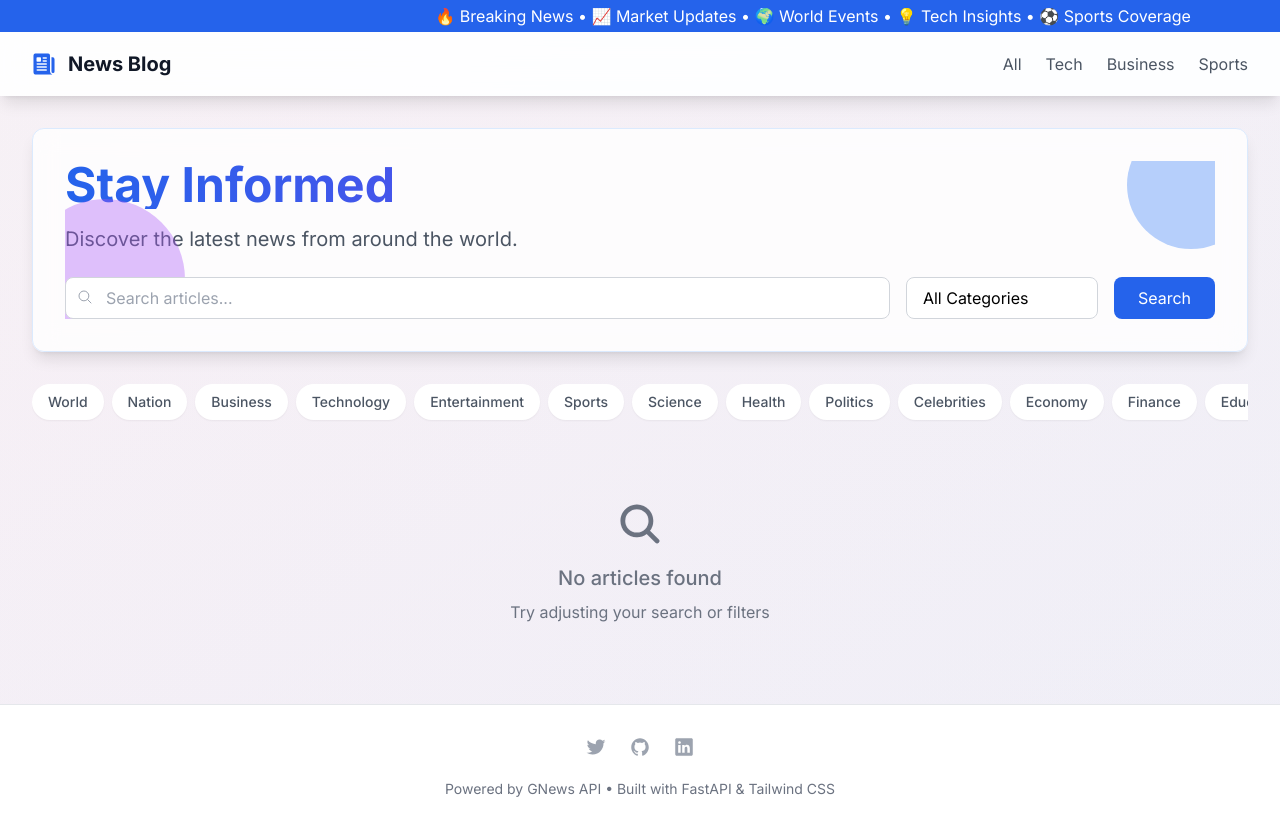
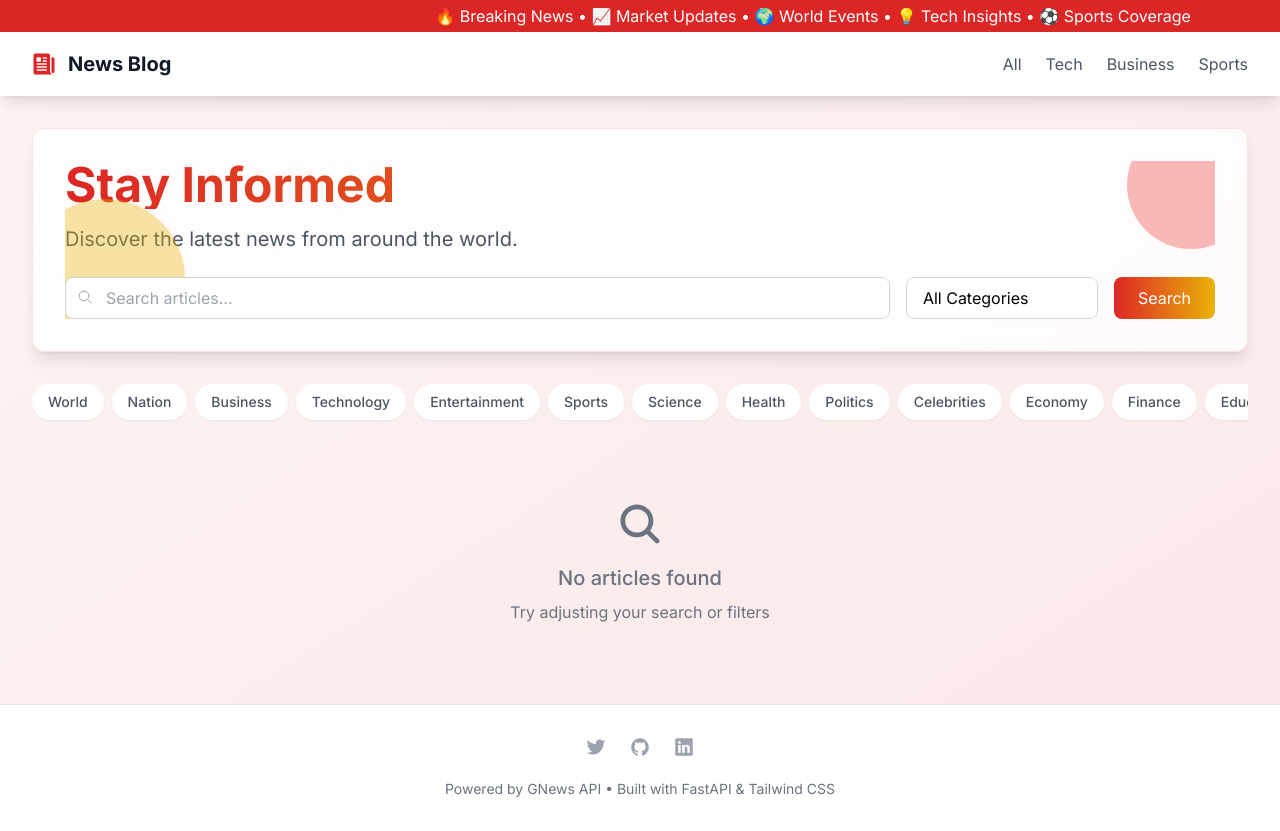
Before and after one commit to Balogunolalere/blogbackend, a FastAPI app: page / in a window 1280 px wide. Run offline with FastAPI, Linux system fonts and the light colour scheme; data that the repository does not hold is empty; some libraries are stand-ins or nearby versions.

Commit message:
Enhance article templates with updated color scheme and improved styling elements

```diff
--- a/templates/base.html
+++ b/templates/base.html
@@ -45,7 +45,7 @@
     </script>
     <style>
         .animated-bg {
-            background: linear-gradient(-45deg, #ee7752, #e73c7e, #23a6d5, #23d5ab);
+            background: linear-gradient(-45deg, #dc2626, #b91c1c, #fbbf24, #f59e0b);
             background-size: 400% 400%;
             animation: gradient 15s ease infinite;
         }
@@ -63,9 +63,9 @@
         }
     </style>
 </head>
-<body class="bg-gradient-to-br from-gray-50 to-blue-50 font-[Inter] min-h-screen flex flex-col">
+<body class="bg-gradient-to-br from-white to-red-50 font-[Inter] min-h-screen flex flex-col">
     <!-- News Ticker -->
-    <div class="bg-blue-600 text-white overflow-hidden py-1">
+    <div class="bg-red-600 text-white overflow-hidden py-1">
         <div class="news-ticker whitespace-nowrap">
             🔥 Breaking News • 📈 Market Updates • 🌍 World Events • 💡 Tech Insights • ⚽ Sports Coverage
         </div>
@@ -77,7 +77,7 @@
             <div class="flex justify-between h-16">
                 <div class="flex items-center">
                     <a href="/" class="flex items-center space-x-3">
-                        <ion-icon name="newspaper" class="text-xl sm:text-2xl text-blue-600"></ion-icon>
+                        <ion-icon name="newspaper" class="text-xl sm:text-2xl text-red-600"></ion-icon>
                         <span class="font-bold text-lg sm:text-xl text-gray-900">News Blog</span>
                     </a>
                 </div>
@@ -89,20 +89,20 @@
                 </div>
                 <!-- Desktop Category Menu -->
                 <div class="hidden md:flex items-center space-x-6">
-                    <a href="/" class="text-gray-600 hover:text-blue-600 transition-colors">All</a>
-                    <a href="/?category=technology" class="text-gray-600 hover:text-blue-600 transition-colors">Tech</a>
-                    <a href="/?category=business" class="text-gray-600 hover:text-blue-600 transition-colors">Business</a>
-                    <a href="/?category=sports" class="text-gray-600 hover:text-blue-600 transition-colors">Sports</a>
+                    <a href="/" class="text-gray-600 hover:text-red-600 transition-colors">All</a>
+                    <a href="/?category=technology" class="text-gray-600 hover:text-red-600 transition-colors">Tech</a>
+                    <a href="/?category=business" class="text-gray-600 hover:text-red-600 transition-colors">Business</a>
+                    <a href="/?category=sports" class="text-gray-600 hover:text-red-600 transition-colors">Sports</a>
                 </div>
             </div>
         </div>
         <!-- Mobile Menu Dropdown -->
         <div id="mobile-menu" class="hidden md:hidden">
             <div class="px-2 pt-2 pb-3 space-y-1">
-                <a href="/" class="block px-3 py-2 text-gray-600 hover:text-blue-600">All</a>
-                <a href="/?category=technology" class="block px-3 py-2 text-gray-600 hover:text-blue-600">Tech</a>
-                <a href="/?category=business" class="block px-3 py-2 text-gray-600 hover:text-blue-600">Business</a>
-                <a href="/?category=sports" class="block px-3 py-2 text-gray-600 hover:text-blue-600">Sports</a>
+                <a href="/" class="block px-3 py-2 text-gray-600 hover:text-red-600">All</a>
+                <a href="/?category=technology" class="block px-3 py-2 text-gray-600 hover:text-red-600">Tech</a>
+                <a href="/?category=business" class="block px-3 py-2 text-gray-600 hover:text-red-600">Business</a>
+                <a href="/?category=sports" class="block px-3 py-2 text-gray-600 hover:text-red-600">Sports</a>
             </div>
         </div>
     </nav>
--- a/templates/index.html
+++ b/templates/index.html
@@ -36,11 +36,11 @@
 
 {% block content %}
 <!-- Hero Section with animated gradient -->
-<div class="bg-white/80 backdrop-blur-md rounded-xl shadow-lg mb-4 sm:mb-8 p-4 sm:p-8 border border-blue-100 hover:shadow-xl transition-all duration-300">
+<div class="bg-white/80 backdrop-blur-md rounded-xl shadow-lg mb-4 sm:mb-8 p-4 sm:p-8 border border-red-100 hover:shadow-xl transition-all duration-300">
     <div class="relative overflow-hidden">
-        <div class="absolute -top-10 -right-10 w-32 h-32 bg-blue-500 rounded-full opacity-10 animate-pulse"></div>
-        <div class="absolute -bottom-10 -left-10 w-40 h-40 bg-purple-500 rounded-full opacity-10 animate-pulse delay-300"></div>
-        <h1 class="text-3xl sm:text-4xl md:text-5xl font-bold text-transparent bg-clip-text bg-gradient-to-r from-blue-600 to-purple-600 mb-2 sm:mb-4">Stay Informed</h1>
+        <div class="absolute -top-10 -right-10 w-32 h-32 bg-red-500 rounded-full opacity-10 animate-pulse"></div>
+        <div class="absolute -bottom-10 -left-10 w-40 h-40 bg-yellow-500 rounded-full opacity-10 animate-pulse delay-300"></div>
+        <h1 class="text-3xl sm:text-4xl md:text-5xl font-bold text-transparent bg-clip-text bg-gradient-to-r from-red-600 to-yellow-500 mb-2 sm:mb-4">Stay Informed</h1>
         <p class="text-base sm:text-lg md:text-xl text-gray-600 mb-4 sm:mb-6">Discover the latest news from around the world.</p>
 
         <!-- Enhanced Search and Filter Section -->
@@ -73,7 +73,7 @@
 
                 <button
                     type="submit"
-                    class="px-6 py-2 bg-blue-600 text-white rounded-lg hover:bg-blue-700 focus:outline-none focus:ring-2 focus:ring-blue-500 focus:ring-offset-2 transition-colors duration-200"
+                    class="px-6 py-2 bg-gradient-to-r from-red-600 to-yellow-500 text-white rounded-lg hover:from-red-700 hover:to-yellow-600 focus:outline-none focus:ring-2 focus:ring-red-500 focus:ring-offset-2 transition-all duration-200"
                 >
                     Search
                 </button>
@@ -86,7 +86,7 @@
 <div class="flex gap-2 mb-6 overflow-x-auto pb-2">
     {% for cat in categories %}
     <a href="/?category={{ cat.lower() }}"
-       class="px-4 py-2 rounded-full text-sm font-medium {% if category == cat.lower() %}bg-blue-600 text-white{% else %}bg-white text-gray-600 hover:bg-blue-50{% endif %} shadow-sm transition-all duration-200 whitespace-nowrap">
+       class="px-4 py-2 rounded-full text-sm font-medium {% if category == cat.lower() %}bg-gradient-to-r from-red-600 to-yellow-500 text-white{% else %}bg-white text-gray-600 hover:bg-red-50{% endif %} shadow-sm transition-all duration-200 whitespace-nowrap">
         {{ cat|title }}
     </a>
     {% endfor %}
@@ -96,11 +96,11 @@
 <div class="grid grid-cols-1 sm:grid-cols-2 lg:grid-cols-3 gap-4 sm:gap-6">
     {% if articles %}
         {% for article in articles %}
-        <article class="group bg-white/90 backdrop-blur-sm rounded-xl shadow-sm overflow-hidden hover:shadow-xl transition-all duration-300 transform hover:-translate-y-1 border border-gray-100">
+        <article class="group bg-white/90 backdrop-blur-sm rounded-xl shadow-sm overflow-hidden hover:shadow-xl transition-all duration-300 transform hover:-translate-y-1 border border-red-100">
             <a href="/article/{{ article.url|replace('/', '_')|urlencode }}" class="block">
                 <div class="p-4 sm:p-6">
                     <div class="flex flex-wrap items-center gap-2 mb-3">
-                        <span class="px-3 py-1 text-xs font-semibold text-blue-600 bg-blue-50 rounded-full group-hover:bg-blue-100 transition-colors">
+                        <span class="px-3 py-1 text-xs font-semibold text-red-600 bg-red-50 rounded-full group-hover:bg-red-100 transition-colors">
                             {{ article.category|title }}
                         </span>
                         <span class="flex items-center text-xs text-gray-500">
@@ -155,7 +155,7 @@
                     or (p >= current_page - window_size and p <= current_page + window_size)
                 %}
                     {% if p == current_page %}
-                    <span class="px-4 py-2 border border-gray-300 bg-blue-50 text-blue-600 text-sm font-medium">
+                    <span class="px-4 py-2 border border-gray-300 bg-red-50 text-red-600 text-sm font-medium">
                         {{ p }}
                     </span>
                     {% else %}
```
Also changed, not shown: templates/article.html (+7 -7 lines).
